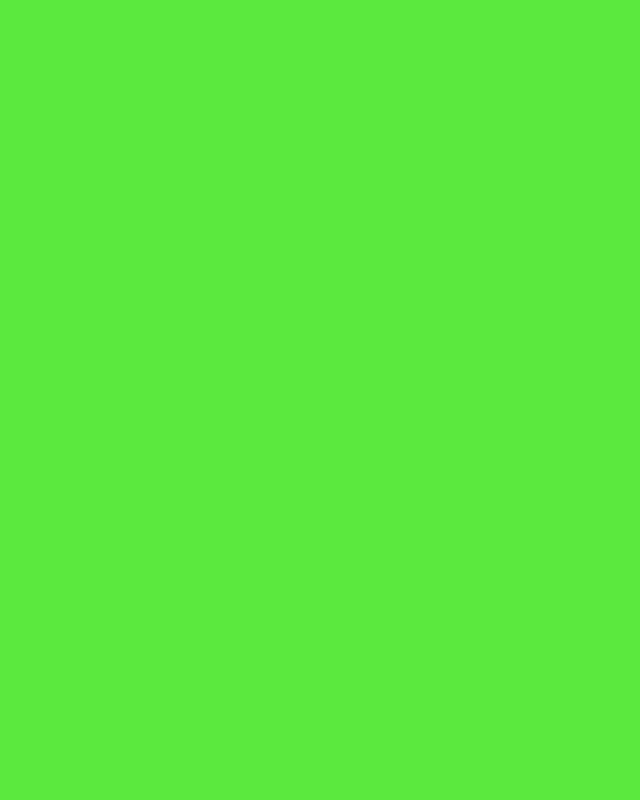
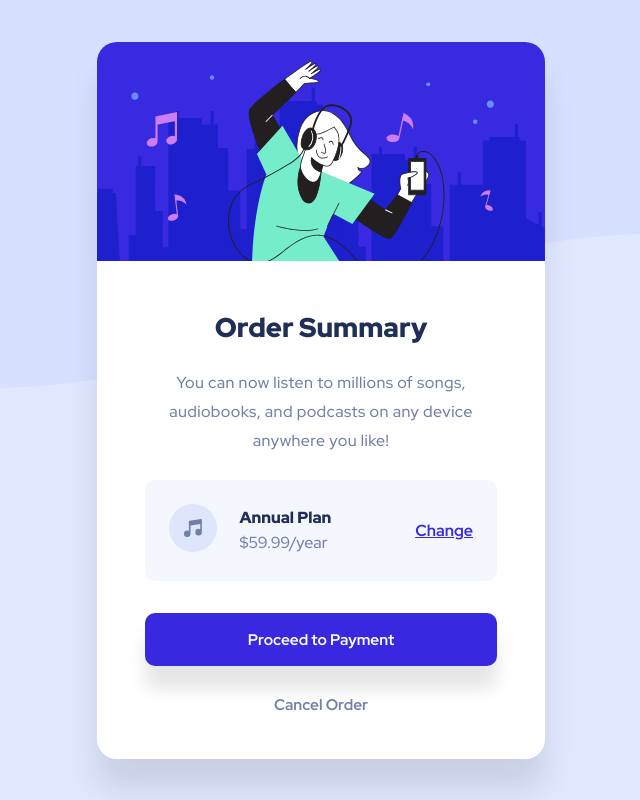
Before and after one commit to ArthurWiliams/order-summary-component, a website: page src/index.html in a window 1280 px wide. Shown: the whole page, without its empty margins (319-959 px from the left). Drawn offline with nearby package versions, Linux system fonts and the light colour scheme; files that its build step writes are made by us from their sources; files whose address does not match are found by name.

Commit message:
Create order summary page

```diff
--- a/src/index.html
+++ b/src/index.html
@@ -2,10 +2,76 @@
 <html lang="en">
     <head>
         <meta charset="UTF-8" />
-        <meta http-equiv="X-UA-Compatible" content="IE=edge" />
+        <meta http-equiv="X-UA-Compatible" content="ie=edge" />
         <meta name="viewport" content="width=device-width, initial-scale=1.0" />
+        <!-- displays site properly based on user's device -->
+
+        <link
+            rel="icon"
+            type="image/png"
+            sizes="32x32"
+            href="./images/favicon-32x32.png"
+        />
+
+        <title>Order summary card</title>
+        <link rel="preconnect" href="https://fonts.googleapis.com" />
+        <link rel="preconnect" href="https://fonts.gstatic.com" crossorigin />
+        <link
+            href="https://fonts.googleapis.com/css2?family=Red+Hat+Display:wght@500;700;900&display=swap"
+            rel="stylesheet"
+        />
+
         <link rel="stylesheet" href="./css/main.css" />
-        <title>File</title>
     </head>
-    <body></body>
+    <body>
+        <main>
+            <div class="order-summary">
+                <img src="./images/illustration-hero.svg" alt="" />
+                <div class="order-summary__content container">
+                    <h1>Order Summary</h1>
+
+                    <p>
+                        You can now listen to millions of songs, audiobooks, and
+                        podcasts on any device anywhere you like!
+                    </p>
+
+                    <div class="plan-viewer">
+                        <div>
+                            <img
+                                src="../images/icon-music.svg"
+                                alt="music icon"
+                            />
+                        </div>
+
+                        <div class="plan-viewer__details">
+                            <div class="plan-viewer__type">Annual Plan</div>
+                            <div class="plan-viewer__expense">$59.99/year</div>
+                        </div>
+
+                        <div class="plan-viewer__change">
+                            <a href="">Change</a>
+                        </div>
+                    </div>
+
+                    <div class="button-group">
+                        <button type="button" class="button button--primary">
+                            Proceed to Payment
+                        </button>
+                        <button type="button" class="button button--secondary">
+                            Cancel Order
+                        </button>
+                    </div>
+                </div>
+            </div>
+        </main>
+
+        <footer class="sr-only">
+            Challenge by
+            <a
+                href="https://www.frontendmentor.io?ref=challenge"
+                target="_blank"
+                >Frontend Mentor</a
+            >. Coded by <a href="#">Arthur Williams</a>.
+        </footer>
+    </body>
 </html>
--- a/src/sass/main.scss
+++ b/src/sass/main.scss
@@ -1,3 +1,191 @@
+@use "sass:color";
+@use "sass:math";
+
+$primary-color: hsl(245, 75%, 52%);
+$primary-accent: hsl(225, 100%, 98%);
+
+$primary-accent2: hsl(225, 100%, 94%);
+
+$text-color: hsl(224, 23%, 55%);
+$heading-color: hsl(223, 47%, 23%);
+
+$border-radius: 10px;
+
+* {
+    box-sizing: border-box;
+}
+
 html {
-    background-color: rgb(91, 233, 62);
+    background-image: url("../images/pattern-background-mobile.svg");
+    background-repeat: no-repeat;
+    background-size: cover;
+    background-color: $primary-accent2;
+    font-size: 14px;
+    font-family: "Red Hat Display", sans-serif;
 }
+
+body {
+    padding: 1rem;
+    margin: 0;
+}
+
+html,
+body,
+main {
+    height: 100%;
+}
+
+@for $i from 1 through 6 {
+    h#{$i} {
+        font-size: 1.8rem - math.div($i, 10);
+        color: $heading-color;
+        font-weight: 900;
+    }
+}
+
+main {
+    display: flex;
+    align-items: center;
+    justify-content: center;
+}
+
+p {
+    letter-spacing: 0.4px;
+    line-height: 1.8;
+    color: $text-color;
+    margin: 1.5rem 0;
+}
+
+a {
+    color: $primary-color;
+    font-weight: 700;
+    cursor: pointer;
+    transition-property: color background-color;
+    transition-duration: 120ms;
+    transition-timing-function: ease-out;
+
+    &:hover {
+        color: color.adjust($primary-color, $alpha: -0.3);
+        text-decoration: none;
+    }
+}
+
+.container {
+    padding: 1rem 1.8rem 1.5rem;
+}
+
+.order-summary {
+    border-radius: 20px;
+    display: flex;
+    flex-direction: column;
+    overflow: hidden;
+    text-align: center;
+    max-width: 24rem;
+    box-shadow: 0 30px 30px rgba(0, 0, 0, 0.1);
+
+    &__content {
+        background-color: white;
+    }
+}
+
+.plan-viewer {
+    border-radius: $border-radius;
+    background-color: $primary-accent;
+    display: flex;
+    align-items: center;
+    justify-content: space-between;
+    padding: 1rem;
+    margin-bottom: 2rem;
+
+    &__details {
+        margin-left: 1.4rem;
+        text-align: left;
+        flex-grow: 1;
+    }
+
+    &__type {
+        color: $heading-color;
+        font-weight: 900;
+        margin-bottom: 0.3rem;
+    }
+
+    &__expense {
+        color: $text-color;
+    }
+}
+
+.button-group > button + button {
+    margin-top: 0.8rem;
+}
+
+.button {
+    border-radius: $border-radius;
+    border: none;
+    padding: 1rem;
+    width: 100%;
+    cursor: pointer;
+    font-family: inherit;
+    font-size: 0.96rem;
+    font-weight: bold;
+    transition-property: color background-color;
+    transition-duration: 120ms;
+    transition-timing-function: ease-out;
+
+    &--primary {
+        background-color: $primary-color;
+        color: rgb(255, 255, 255);
+        box-shadow: 0 23px 18px rgba(0, 0, 0, 0.1);
+
+        &:hover {
+            background-color: color.adjust($primary-color, $alpha: -0.3);
+        }
+    }
+
+    &--secondary {
+        background-color: transparent;
+        color: $text-color;
+
+        &:hover {
+            color: $heading-color;
+        }
+    }
+}
+
+.sr-only {
+    position: absolute;
+
+    height: 1px;
+    width: 1px;
+
+    margin: -1px;
+    padding: 0;
+
+    overflow: hidden;
+    white-space: nowrap;
+
+    /* IE */
+    clip: rect(1px 1px 1px 1px);
+
+    clip: rect(1px, 1px, 1px, 1px);
+    clip-path: inset(50%);
+}
+
+@media screen and (min-width: 992px) {
+    html {
+        font-size: 16px;
+        background-image: url("../images/pattern-background-desktop.svg");
+        background-size: contain;
+    }
+
+    .container {
+        padding: 1.9rem 3rem 1.7rem;
+    }
+
+    .order-summary {
+        max-width: 28rem;
+    }
+
+    .plan-viewer {
+        padding: 1.5rem;
+    }
+}
```
